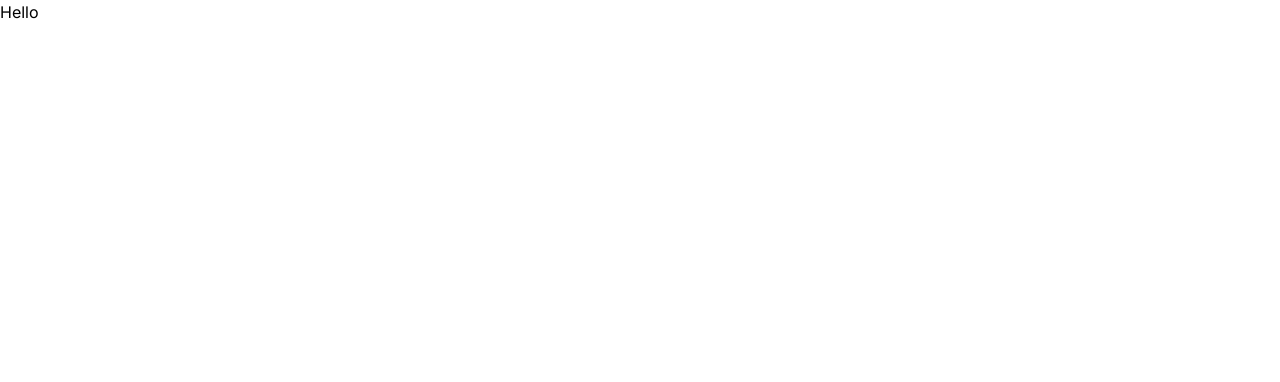
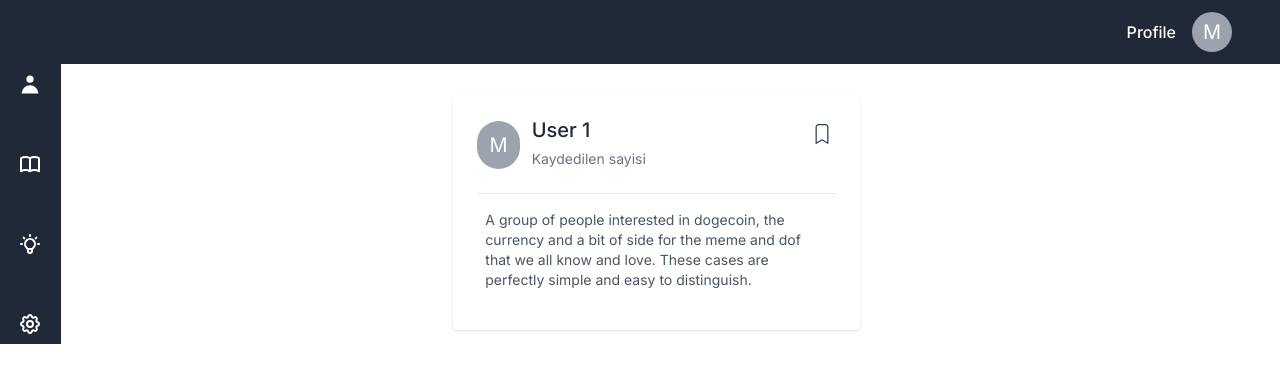
Before and after one commit to mertcetiin/Blog, a Next.js app: page / in a window 1280 px wide. Shown: the top 382 px of the page. Built offline with nearby package versions, Linux system fonts and the light colour scheme.

Commit message:
header and blogIndex components made

```diff
--- a/app/layout.tsx
+++ b/app/layout.tsx
@@ -5,7 +5,7 @@
 const inter = Inter({ subsets: ['latin'] })
 
 export const metadata: Metadata = {
-  title: 'Create Next App',
+  title: 'Blog',
   description: 'Generated by create next app',
 }
 
--- a/app/page.tsx
+++ b/app/page.tsx
@@ -1,9 +1,13 @@
+import HeaderTopIndex from '@/components/headerTopIndex'
+import HeaderBlogIndex from '@/container/headerBlogIndex'
 import Image from 'next/image'
+
 
 export default function Home() {
   return (
     <div>
-      Hello
+      <HeaderTopIndex />
+      <HeaderBlogIndex />
     </div>
   )
 }
--- /dev/null
+++ b/components/blogIndex.tsx
@@ -0,0 +1,32 @@
+
+function BlogIndex() {
+    return (
+        <div className="focus:outline-none py-8 w-full">
+            <div className="lg:flex items-center justify-center w-full">
+                <div className="focus:outline-none lg:w-4/12 lg:mr-7 lg:mb-0 mb-7 bg-white p-6 shadow rounded">
+                    <div className="flex items-center border-b border-gray-200 pb-6">
+                        <div className="w-12 h-12 rounded-full flex items-center justify-center bg-gray-400 text-white text-xl">
+                            M
+                        </div>
+                        <div className="flex items-start justify-between w-full">
+                            <div className="pl-3 w-full">
+                                <p className="focus:outline-none text-xl font-medium leading-5 text-gray-800">User 1</p>
+                                <p className="focus:outline-none text-sm leading-normal pt-2 text-gray-500">Kaydedilen sayisi</p>
+                            </div>
+                            <div>
+                                <svg className="focus:outline-none" width="28" height="28" viewBox="0 0 28 28" fill="none" xmlns="http://www.w3.org/2000/svg">
+                                    <path d="M10.5001 4.66667H17.5001C18.1189 4.66667 18.7124 4.9125 19.15 5.35009C19.5876 5.78767 19.8334 6.38117 19.8334 7V23.3333L14.0001 19.8333L8.16675 23.3333V7C8.16675 6.38117 8.41258 5.78767 8.85017 5.35009C9.28775 4.9125 9.88124 4.66667 10.5001 4.66667Z" stroke="#2C3E50" stroke-width="1.25" stroke-linecap="round" stroke-linejoin="round" />
+                                </svg>
+                            </div>
+                        </div>
+                    </div>
+                    <div className="px-2">
+                        <p className="focus:outline-none text-sm leading-5 py-4 text-gray-600">A group of people interested in dogecoin, the currency and a bit of side for the meme and dof that we all know and love. These cases are perfectly simple and easy to distinguish.</p>
+                    </div>
+                </div>
+            </div>
+        </div>
+    )
+}
+
+export default BlogIndex;
--- /dev/null
+++ b/components/headerLeftIndex.tsx
@@ -0,0 +1,30 @@
+
+
+function HeaderLeftIndex() {
+    return (
+        <div className="h-full w-16 flex flex-col space-y-10 items-center justify-center relative bg-gray-800 text-white">
+            <div className="h-10 w-10 flex items-center justify-center rounded-lg cursor-pointer hover:text-gray-800 hover:bg-white  hover:duration-300 hover:ease-linear focus:bg-white">
+                <svg xmlns="http://www.w3.org/2000/svg" className="h-6 w-6" viewBox="0 0 20 20" fill="currentColor"><path fill-rule="evenodd" d="M10 9a3 3 0 100-6 3 3 0 000 6zm-7 9a7 7 0 1114 0H3z" clip-rule="evenodd" /></svg>
+            </div>
+
+            <div className="h-10 w-10 flex items-center justify-center rounded-lg cursor-pointer hover:text-gray-800 hover:bg-white  hover:duration-300 hover:ease-linear focus:bg-white">
+                <svg xmlns="http://www.w3.org/2000/svg" className="h-6 w-6" fill="none" viewBox="0 0 24 24" stroke="currentColor"><path stroke-linecap="round" stroke-linejoin="round" stroke-width="2" d="M12 6.253v13m0-13C10.832 5.477 9.246 5 7.5 5S4.168 5.477 3 6.253v13C4.168 18.477 5.754 18 7.5 18s3.332.477 4.5 1.253m0-13C13.168 5.477 14.754 5 16.5 5c1.747 0 3.332.477 4.5 1.253v13C19.832 18.477 18.247 18 16.5 18c-1.746 0-3.332.477-4.5 1.253" /></svg>
+            </div>
+
+            <div className="h-10 w-10 flex items-center justify-center rounded-lg cursor-pointer hover:text-gray-800 hover:bg-white  hover:duration-300 hover:ease-linear focus:bg-white">
+                <svg xmlns="http://www.w3.org/2000/svg" className="h-6 w-6" fill="none" viewBox="0 0 24 24" stroke="currentColor">
+                    <path stroke-linecap="round" stroke-linejoin="round" stroke-width="2" d="M9.663 17h4.673M12 3v1m6.364 1.636l-.707.707M21 12h-1M4 12H3m3.343-5.657l-.707-.707m2.828 9.9a5 5 0 117.072 0l-.548.547A3.374 3.374 0 0014 18.469V19a2 2 0 11-4 0v-.531c0-.895-.356-1.754-.988-2.386l-.548-.547z" />
+                </svg>
+            </div>
+
+            <div className="h-10 w-10 flex items-center justify-center rounded-lg cursor-pointer hover:text-gray-800 hover:bg-white  hover:duration-300 hover:ease-linear focus:bg-white">
+                <svg xmlns="http://www.w3.org/2000/svg" className="h-6 w-6" fill="none" viewBox="0 0 24 24" stroke="currentColor">
+                    <path stroke-linecap="round" stroke-linejoin="round" stroke-width="2" d="M10.325 4.317c.426-1.756 2.924-1.756 3.35 0a1.724 1.724 0 002.573 1.066c1.543-.94 3.31.826 2.37 2.37a1.724 1.724 0 001.065 2.572c1.756.426 1.756 2.924 0 3.35a1.724 1.724 0 00-1.066 2.573c.94 1.543-.826 3.31-2.37 2.37a1.724 1.724 0 00-2.572 1.065c-.426 1.756-2.924 1.756-3.35 0a1.724 1.724 0 00-2.573-1.066c-1.543.94-3.31-.826-2.37-2.37a1.724 1.724 0 00-1.065-2.572c-1.756-.426-1.756-2.924 0-3.35a1.724 1.724 0 001.066-2.573c-.94-1.543.826-3.31 2.37-2.37.996.608 2.296.07 2.572-1.065z" />
+                    <path stroke-linecap="round" stroke-linejoin="round" stroke-width="2" d="M15 12a3 3 0 11-6 0 3 3 0 016 0z" />
+                </svg>
+            </div>
+        </div>
+    )
+}
+
+export default HeaderLeftIndex;
--- /dev/null
+++ b/components/headerTopIndex.tsx
@@ -0,0 +1,20 @@
+import React from 'react'
+
+function HeaderTopIndex() {
+    return (
+        <div className="w-full h-full flex flex-col justify-between">
+            <header className="h-16 w-full flex items-center relative justify-end px-12 space-x-10 bg-gray-800">
+                <div className="flex flex-shrink-0 items-center space-x-4 text-white">
+                    <div className="flex flex-col items-end">
+                        <div className="text-md font-medium ">Profile</div>
+                    </div>
+                    <div className="w-10 h-10 rounded-full flex items-center justify-center bg-gray-400 text-white text-xl">
+                        M
+                    </div>
+                </div>
+            </header>
+        </div>
+    )
+}
+
+export default HeaderTopIndex;
--- /dev/null
+++ b/container/headerBlogIndex.tsx
@@ -0,0 +1,13 @@
+import BlogIndex from '@/components/blogIndex';
+import HeaderLeftIndex from '@/components/headerLeftIndex';
+
+function HeaderBlogIndex() {
+    return (
+        <div className="h-screen w-full bg-white relative flex overflow-hidden">
+            <HeaderLeftIndex />
+            <BlogIndex />
+        </div>
+    )
+}
+
+export default HeaderBlogIndex;
```
